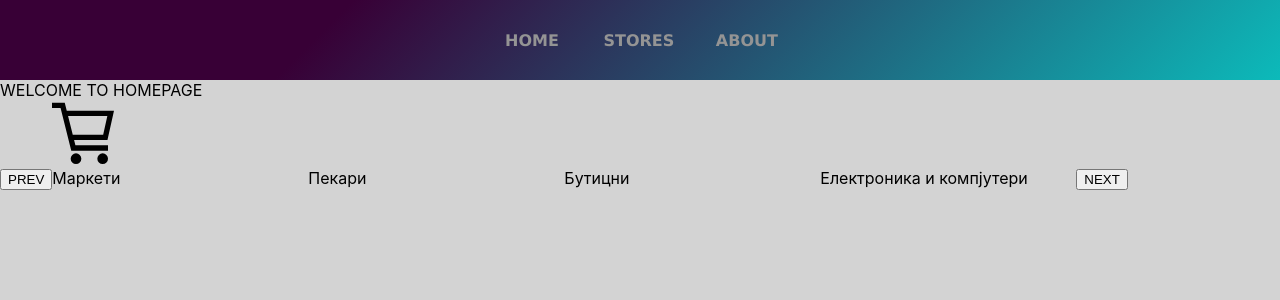
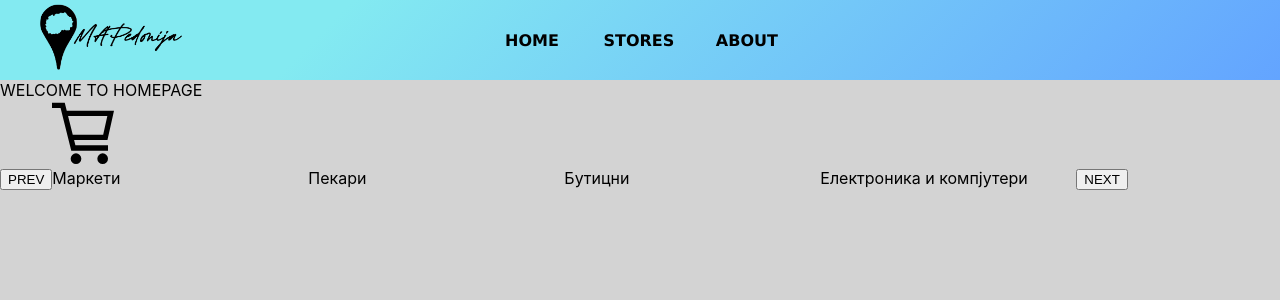
Before and after one commit to jetonramadani/-, a React (Create React App) app: page / in a window 1280 px wide. Shown: the top 300 px of the page. Built offline with nearby package versions, Linux system fonts and the light colour scheme.

Commit message:
Header logo, header background, etc..

```diff
--- a/src/App.css
+++ b/src/App.css
@@ -29,8 +29,8 @@
 }
 .headerStyle {
   height: 80px;
-  background-color: #0cbaba;
-  background-image: linear-gradient(315deg, #0cbaba 0%, #380036 74%);
+  background-color: #63a4ff;
+  background-image: linear-gradient(315deg, #63a4ff 0%, #83eaf1 74%);
 }
 @keyframes App-logo-spin {
   from {
--- a/src/App.js
+++ b/src/App.js
@@ -36,9 +36,9 @@ function App() {
     };
   }, []);
   return (
-    <>
+    <><div className="headerStyle">
       {activeTab !== "404" && <DesktopHeader onClick={(value) => setActiveTab(value)} />}
-      <div className="headerStyle"></div>
+    </div>
       <AddDataToDb />
       <Routes>
         <Route path="/about" element={<About />} />
--- a/src/components/header/DesktopHeader.js
+++ b/src/components/header/DesktopHeader.js
@@ -1,12 +1,14 @@
 /* eslint-disable */
 import React from 'react'
 import "./desktopHeader.css";
+import photoImg from '../../assets/logo.png'
 import {
     Link
 } from "react-router-dom";
 const Header = (props) => {
     return (
         < >
+            <img src={photoImg} className='imgStyle' />
             <nav className='backgroundHeader'>
                 <Link to="/" onClick={() => props.onClick("home")}>HOME</Link>
                 <Link to="/stores" onClick={() => props.onClick("store")}>STORES</Link>
--- a/src/components/header/desktopHeader.css
+++ b/src/components/header/desktopHeader.css
@@ -14,7 +14,7 @@ nav a {
   width: 33.333%;
   display: table-cell;
   text-align: center;
-  color: #949494;
+  color: black;
   text-decoration: none;
   font-family: Verdana, Geneva, Tahoma, sans-serif;
   font-weight: bold;
@@ -106,3 +106,8 @@ nav a:nth-child(3):hover ~ #indicator {
   background: linear-gradient(130deg, purple, palevioletred);
   display: block;
 }
+.imgStyle {
+  width: 150px;
+  margin-left: 3%;
+  margin-top: 0.2%;
+}
```
Also changed, not shown: src/assets/logo.png (added).
